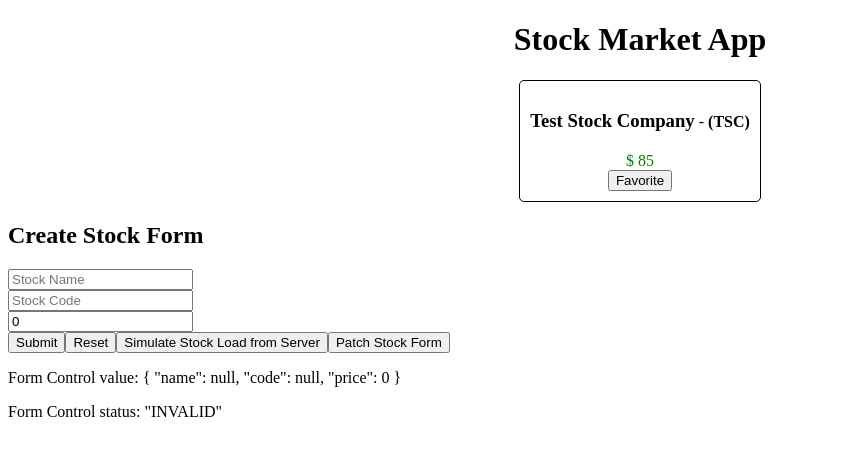
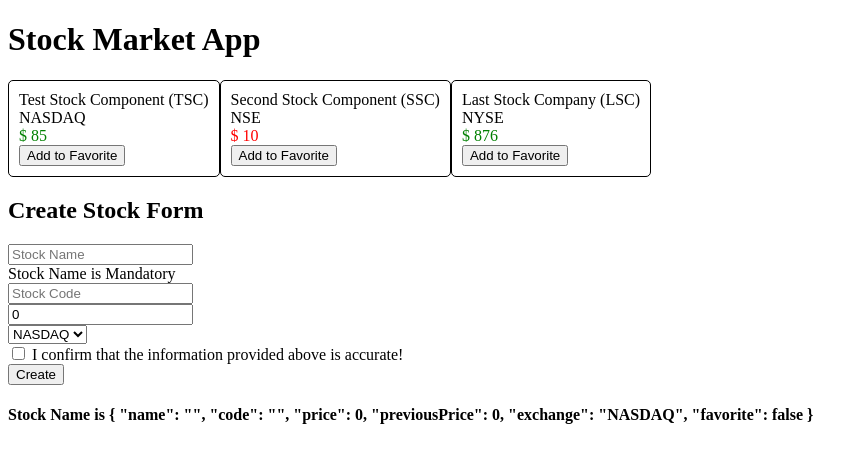
Before and after one commit to shortnd/stock-market, an Angular app: page / in a window 1280 px wide. Shown: the top 462 px of the page, without its empty margins (0-867 px from the left). Built offline with nearby package versions, Linux system fonts and the light colour scheme.

Commit message:
starting to work with services

```diff
--- a/src/app/app.component.html
+++ b/src/app/app.component.html
@@ -1,8 +1,5 @@
-<div style="text-align: center">
-  <h1>
+<h1>
   {{ title }}
-  </h1>
-  <app-stock-item [stock]="stock"
-    (toggleFavorite)="onToggleFavorite($event)"></app-stock-item>
-</div>
+</h1>
+<app-stock-list></app-stock-list>
 <app-create-stock></app-create-stock>
--- a/src/app/app.component.ts
+++ b/src/app/app.component.ts
@@ -1,5 +1,4 @@
 import { Component, OnInit } from '@angular/core';
-import { Stock } from './model/stock';
 
 @Component({
   selector: 'app-root',
@@ -9,14 +8,5 @@
 export class AppComponent implements OnInit {
   title = 'Stock Market App';
 
-  public stock: Stock;
-
-  ngOnInit(): void {
-    this.stock = new Stock('Test Stock Company', 'TSC', 85, 80);
-  }
-
-  onToggleFavorite(stock: Stock) {
-    console.log(`Favorite for stock `, stock, ` was triggered`);
-    this.stock.favorite = !this.stock.favorite;
-  }
+  ngOnInit(): void {}
 }
--- a/src/app/model/stock.ts
+++ b/src/app/model/stock.ts
@@ -5,7 +5,8 @@
     public name: string,
     public code: string,
     public price: number,
-    public previousPrice: number
+    public previousPrice: number,
+    public exchange: string
   ) {}
 
   isPositiveChange(): boolean {
--- /dev/null
+++ b/src/app/services/stock.service.ts
@@ -0,0 +1,34 @@
+import { Injectable } from '@angular/core';
+import { Stock } from '../model/stock';
+
+@Injectable({
+  providedIn: 'root'
+})
+export class StockService {
+  private stocks: Stock[];
+  constructor() {
+    this.stocks = [
+      new Stock('Test Stock Component', 'TSC', 85, 80, 'NASDAQ'),
+      new Stock('Second Stock Component', 'SSC', 10, 20, 'NSE'),
+      new Stock('Last Stock Company', 'LSC', 876, 765, 'NYSE')
+    ];
+  }
+
+  getStocks(): Stock[] {
+    return this.stocks;
+  }
+
+  createStock(stock: Stock) {
+    const foundStock = this.stocks.find(each => each.code === stock.code);
+    if (foundStock) {
+      return false;
+    }
+    this.stocks.push(stock);
+    return true;
+  }
+
+  toggleFavorite(stock: Stock) {
+    const foundStock = this.stocks.find(each => each.code === stock.code);
+    foundStock.favorite = !foundStock.favorite;
+  }
+}
--- a/src/app/stock/create-stock/create-stock.component.html
+++ b/src/app/stock/create-stock/create-stock.component.html
@@ -1,59 +1,61 @@
 <h2>Create Stock Form</h2>
 
+<div *ngIf="message">{{ message }}</div>
 <div class="form-group">
-  <form [formGroup]="stockForm" (ngSubmit)="onSubmit()">
+  <form (ngSubmit)="createStock(stockForm)" #stockForm="ngForm">
     <div class="stock-name">
       <input
         type="text"
+        placeholder="Stock Name"
+        required
         name="stockName"
-        id="stockName"
-        placeholder="Stock Name"
-        formControlName="name"
+        #stockName="ngModel"
+        [(ngModel)]="stock.name"
       />
-      <div *ngIf="name.invalid && (name.dirty || name.touched)">
-        Name is required
-      </div>
     </div>
+    <div *ngIf="stockName.errors && stockName.errors.required">Stock Name is Mandatory</div>
     <div class="stock-code">
       <input
         type="text"
+        placeholder="Stock Code"
+        required
+        minlength="2"
         name="stockCode"
-        id="stockCode"
-        placeholder="Stock Code"
-        formControlName="code"
+        #stockCode="ngModel"
+        [(ngModel)]="stock.code"
       />
-      <div *ngIf="code.invalid && (code.dirty || code.touched)">
-        <div *ngIf="code.errors.required">
-          Stock Code is required
-        </div>
-        <div *ngIf="code.errors.minlength">
-          Stock Code must be at least 2 charaters
-        </div>
-      </div>
+    </div>
+    <div *ngIf="stockCode.dirty && stockCode.invalid">
+      <div *ngIf="stockCode.errors.required">Stock Code is Mandatory</div>
+      <div *ngIf="stockCode.errors.minlength">Stock Code must be atleast of length 2</div>
     </div>
     <div class="stock-price">
       <input
         type="number"
+        placeholder="Stock Price"
         name="stockPrice"
-        id="stockPrice"
-        placeholder="Stock Price"
-        formControlName="price"
+        required
+        #stockPrice="ngModel"
+        [ngModel]="stock.price"
+        (ngModelChange)="setStockPrice($event)"
       />
-      <div *ngIf="price.invalid && (price.dirty || price.touched)">
-        <div *ngIf="price.errors.required">
-          Stock Price is required
-        </div>
-        <div *ngIf="price.errors.min">
-          Stock Price must be positive
-        </div>
+    </div>
+    <div *ngIf="stockPrice.dirty && stockPrice.invalid">
+      <div *ngIf="stockPrice.errors.required">Stock Price is Mandatory</div>
+    </div>
+    <div class="stock-exchange">
+      <div>
+        <select name="stockExchange" [(ngModel)]="stock.exchange">
+          <option *ngFor="let exchange of exchanges" [ngValue]="exchange">{{ exchange }}</option>
+        </select>
       </div>
     </div>
-    <button type="submit">Submit</button>
-    <button type="button" (click)="resetForm()">Reset</button>
-    <button type="button" (click)="loadStockFromServer()">Simulate Stock Load from Server</button>
-    <button type="button" (click)="patchStockForm()">Patch Stock Form</button>
+    <div class="stock-confirm">
+      <input type="checkbox" name="stockConfirm" required [(ngModel)]="confirmed" />
+      I confirm that the information provided above is accurate!
+    </div>
+    <button type="submit">Create</button>
   </form>
 </div>
 
-<p>Form Control value: {{ stockForm.value | json }}</p>
-<p>Form Control status: {{ stockForm.status | json }}</p>
+<h4>Stock Name is {{ stock | json }}</h4>
--- a/src/app/stock/create-stock/create-stock.component.ts
+++ b/src/app/stock/create-stock/create-stock.component.ts
@@ -1,8 +1,6 @@
 import { Component, OnInit } from '@angular/core';
-import { FormControl, FormGroup, Validators, FormBuilder } from '@angular/forms';
 import { Stock } from 'src/app/model/stock';
-
-let counter = 1;
+import { StockService } from 'src/app/services/stock.service';
 
 @Component({
   selector: 'app-create-stock',
@@ -10,48 +8,30 @@
   styleUrls: ['./create-stock.component.scss']
 })
 export class CreateStockComponent {
-  private stock: Stock;
-  public stockForm: FormGroup;
-
-  constructor(private formBuilder: FormBuilder) {
-    this.createForm();
-    this.stock = new Stock('Test' + counter++, 'TST', 20, 10);
+  public stock: Stock;
+  public confirmed = false;
+  public message = null;
+  public exchanges = ['NYSE', 'NASDAQ', 'OTHER'];
+  constructor(private stockService: StockService) {
+    this.stock = new Stock('', '', 0, 0, 'NASDAQ');
   }
 
-  createForm() {
-    this.stockForm = this.formBuilder.group({
-      name: [null, Validators.required],
-      code: [null, [Validators.required, Validators.minLength(2)]],
-      price: [0, [Validators.required, Validators.min(0)]]
-    });
+  setStockPrice(price) {
+    this.stock.price = price;
+    this.stock.previousPrice = price;
   }
 
-  get name() {
-    return this.stockForm.get('name');
-  }
-
-  get code() {
-    return this.stockForm.get('code');
-  }
-
-  get price() {
-    return this.stockForm.get('price');
-  }
-
-  loadStockFromServer() {
-    this.stock = new Stock('Test' + counter++, 'TST', 20, 10);
-    const stockFormModel = Object.assign({}, this.stock);
-    delete stockFormModel.previousPrice;
-    delete stockFormModel.favorite;
-    this.stockForm.setValue(stockFormModel);
-  }
-
-  resetForm() {
-    this.stockForm.reset();
-  }
-
-  onSubmit() {
-    this.stock = Object.assign({}, this.stockForm.value);
-    console.log('Saving stock', this.stockForm.value);
+  createStock(stockForm) {
+    if (stockForm.valid) {
+      const created = this.stockService.createStock(this.stock);
+      if (created) {
+        this.message = 'Successfully created stock with stock code: ' + this.stock.code;
+        this.stock = new Stock('', '', 0, 0, 'NASDAQ');
+      } else {
+        this.message = 'Stock with stock code: ' + this.stock.code + ' already exists';
+      }
+    } else {
+      console.error('Stock form is in an invalid state');
+    }
   }
 }
--- a/src/app/stock/stock-item/stock-item.component.html
+++ b/src/app/stock/stock-item/stock-item.component.html
@@ -1,11 +1,17 @@
 <div class="stock-container">
-    <div class="name"><h3>{{ stock.name }}</h3> - <h4>({{ stock.code }})</h4></div>
-    <div class="price"
-        [class.positive]="stock.isPositiveChange()"
-        [class.negative]="!stock.isPositiveChange()"
-        >$ {{ stock.price }}</div>
-    <button
-        (click)="onToggleFavorite($event)"
-        *ngIf="!stock.favorite"
-        [disabled]="stock.favorite">Favorite</button>
+  <div class="name">
+    {{ stock.name + ' (' + stock.code + ')' }}
+  </div>
+  <div class="exchange">
+    {{ stock.exchange }}
+  </div>
+  <div
+    class="price"
+    [class.positive]="stock.isPositiveChange()"
+    [class.negative]="!stock.isPositiveChange()"
+  >
+    $ {{ stock.price }}
+  </div>
+  <button (click)="onToggleFavorite($event)" *ngIf="!stock.favorite">Add to Favorite</button>
+  <button (click)="onToggleFavorite($event)" *ngIf="stock.favorite">Remove from Favorite</button>
 </div>
--- /dev/null
+++ b/src/app/stock/stock-list/stock-list.component.html
@@ -0,0 +1,5 @@
+<app-stock-item
+  *ngFor="let stock of stocks"
+  [stock]="stock"
+  (toggleFavorite)="onToggleFavorite($event)"
+></app-stock-item>
--- /dev/null
+++ b/src/app/stock/stock-list/stock-list.component.ts
@@ -0,0 +1,22 @@
+import { Component, OnInit } from '@angular/core';
+import { StockService } from 'src/app/services/stock.service';
+import { Stock } from 'src/app/model/stock';
+
+@Component({
+  selector: 'app-stock-list',
+  templateUrl: './stock-list.component.html',
+  styleUrls: ['./stock-list.component.scss']
+})
+export class StockListComponent implements OnInit {
+  public stocks: Stock[];
+  constructor(private stockService: StockService) {}
+
+  ngOnInit() {
+    this.stocks = this.stockService.getStocks();
+  }
+
+  onToggleFavorite(stock: Stock) {
+    console.log('Favorite for stock ', stock, ' was triggered');
+    this.stockService.toggleFavorite(stock);
+  }
+}
```
Also changed, not shown: src/app/app.module.ts (+6 -4 lines), src/app/stock/stock-list/stock-list.component.scss (added), 2 other files (tests, documents, lock files or other folders).
